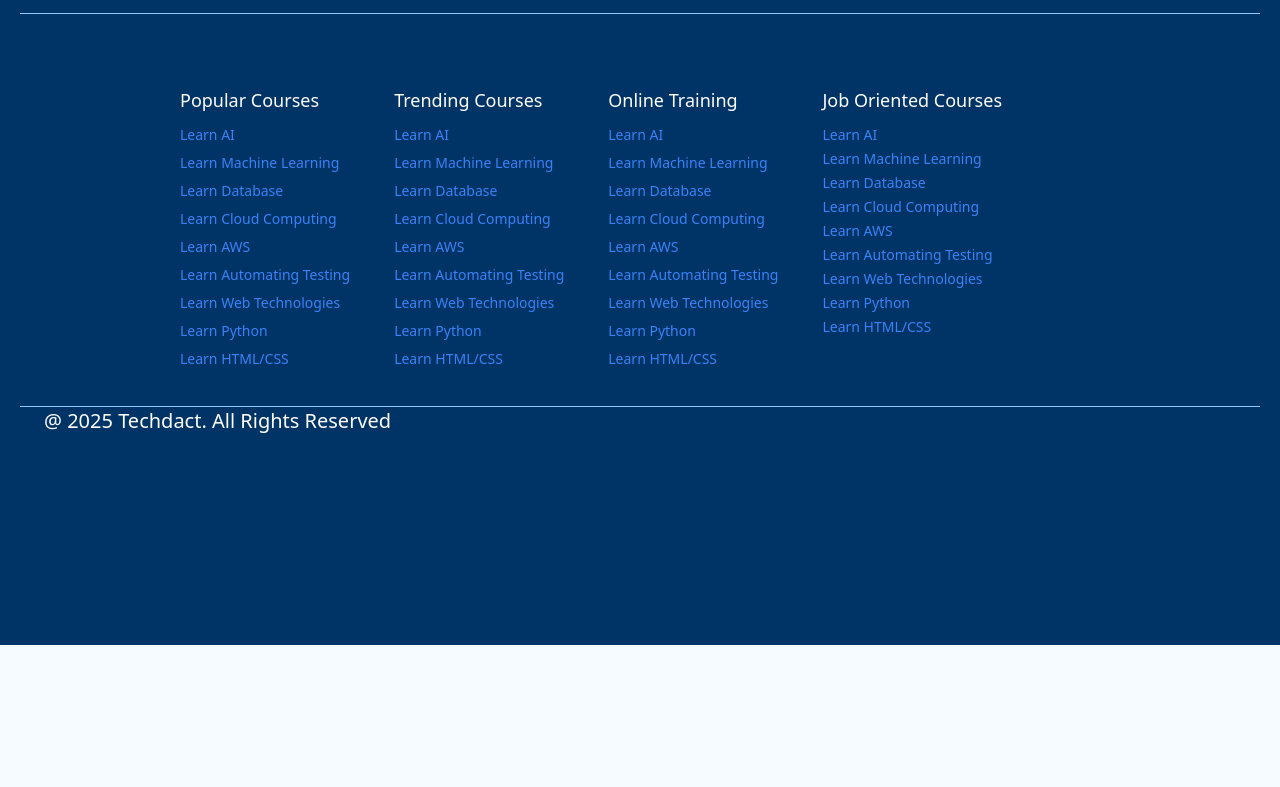
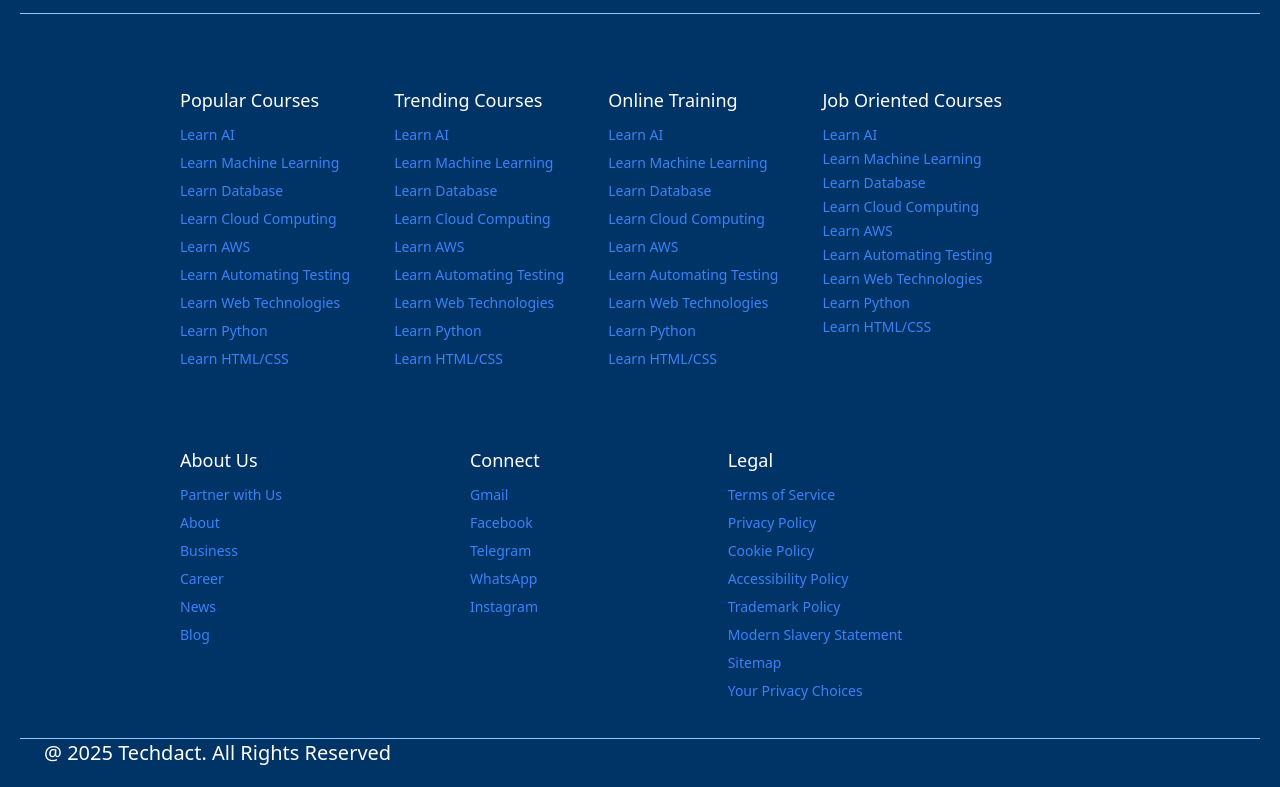
Before and after one commit to Nitin-cyperpunk/Techdact-, a plain HTML site: page index.html in a window 1280 px wide. Shown: the part 4289-5076 px from the top of the page. Before the commit the page ends 4934 px from the top, so only its background shows below. Drawn offline with nearby package versions, Linux system fonts and the light colour scheme; a web font is replaced by a local one.

Commit message:
first commit

```diff
--- a/index.html
+++ b/index.html
@@ -391,7 +391,7 @@
 </div>
 </div>
 
-<footer class="w-full h-screen bg-[#003366] mt-8 p-5">
+<footer class="w-full h-auto bg-[#003366] mt-8 p-5">
   <div class="w-full flex items-center justify-between">
     <div class="flex items-center">
       <div class="flex flex-col">
@@ -555,7 +555,83 @@
         </li>
       </ul>
     </div>
+  </div>
 
+  <div class="ml-[10%] gap-[18%] flex flex-row p-9">
+    <div class="w-30 h-auto text-white mt-1">
+      <h1 class="text-lg">About Us</h1>
+      <ul class="space-y-1 mt-2">
+        <li>
+          <a href="#partner-with-us" class="text-sm text-blue-500 hover:underline">Partner with Us</a>
+        </li>
+        <li>
+          <a href="#about" class="text-sm text-blue-500 hover:underline">About</a>
+        </li>
+        <li>
+          <a href="#business" class="text-sm text-blue-500 hover:underline">Business</a>
+        </li>
+        <li>
+          <a href="#career" class="text-sm text-blue-500 hover:underline">Career</a>
+        </li>
+        <li>
+          <a href="#news" class="text-sm text-blue-500 hover:underline">News</a>
+        </li>
+        <li>
+          <a href="#blog" class="text-sm text-blue-500 hover:underline">Blog</a>
+        </li>
+      </ul>
+    </div>
+
+    <div class="w-30 h-auto text-white mt-1">
+      <h1 class="text-lg">Connect</h1>
+      <ul class="space-y-1 mt-2">
+        <li>
+          <a href="mailto:example@gmail.com" class="text-sm text-blue-500 hover:underline">Gmail</a>
+        </li>
+        <li>
+          <a href="https://www.facebook.com" target="_blank" class="text-sm text-blue-500 hover:underline">Facebook</a>
+        </li>
+        <li>
+          <a href="https://telegram.org" target="_blank" class="text-sm text-blue-500 hover:underline">Telegram</a>
+        </li>
+        <li>
+          <a href="https://wa.me" target="_blank" class="text-sm text-blue-500 hover:underline">WhatsApp</a>
+        </li>
+        <li>
+          <a href="https://www.instagram.com" target="_blank" class="text-sm text-blue-500 hover:underline">Instagram</a>
+        </li>
+      </ul>
+    </div>
+
+    <div class="w-30 h-auto text-white mt-1">
+      <h1 class="text-lg">Legal</h1>
+      <ul class="space-y-1 mt-2">
+        <li>
+          <a href="#terms-of-service" class="text-sm text-blue-500 hover:underline">Terms of Service</a>
+        </li>
+        <li>
+          <a href="#privacy-policy" class="text-sm text-blue-500 hover:underline">Privacy Policy</a>
+        </li>
+        <li>
+          <a href="#cookie-policy" class="text-sm text-blue-500 hover:underline">Cookie Policy</a>
+        </li>
+        <li>
+          <a href="#accessibility-policy" class="text-sm text-blue-500 hover:underline">Accessibility Policy</a>
+        </li>
+        <li>
+          <a href="#trademark-policy" class="text-sm text-blue-500 hover:underline">Trademark Policy</a>
+        </li>
+        <li>
+          <a href="#modern-slavery-statement" class="text-sm text-blue-500 hover:underline">Modern Slavery Statement</a>
+        </li>
+        <li>
+          <a href="#sitemap" class="text-sm text-blue-500 hover:underline">Sitemap</a>
+        </li>
+        <li>
+          <a href="#your-privacy-choice" class="text-sm text-blue-500 hover:underline">Your Privacy Choices</a>
+        </li>
+      </ul>
+    </div>
 
 
   </div>
```
